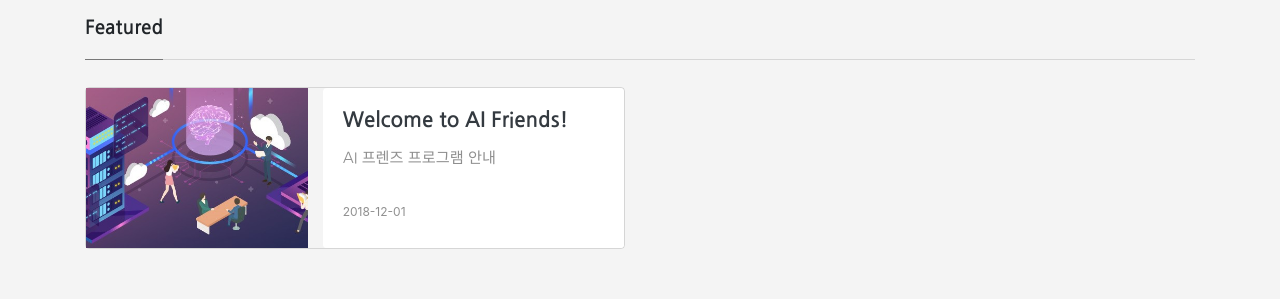
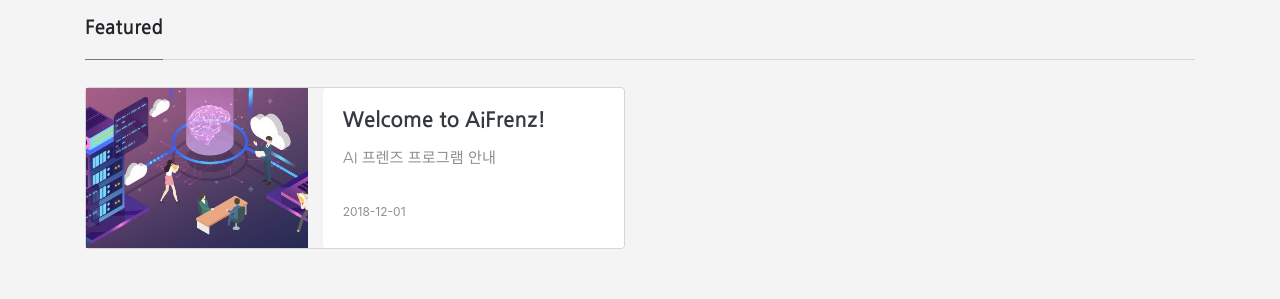
Before and after one commit to aifrenz/aifrenz.github.io, a Jekyll site: the page built from index.html, in a window 1280 px wide and 900 px high. Shown: the part 233-532 px from the top of the window. Built offline with Jekyll 4.4.1, drawn with Linux system fonts in a browser that asks for light colours; the list of posts is cut into pages by our own code.

Commit message:
Update 2018-12-01-welcome-to-ai-friends.markdown

```diff
--- a/_posts/2018-12-01-welcome-to-ai-friends.markdown
+++ b/_posts/2018-12-01-welcome-to-ai-friends.markdown
@@ -1,6 +1,6 @@
 ---
 layout: post
-title:  "Welcome to AI Friends!"
+title:  "Welcome to AiFrenz!"
 date:   2018-12-01 23:52:07
 what: AI 프렌즈 프로그램 안내
 categories: ai-friends update
```
